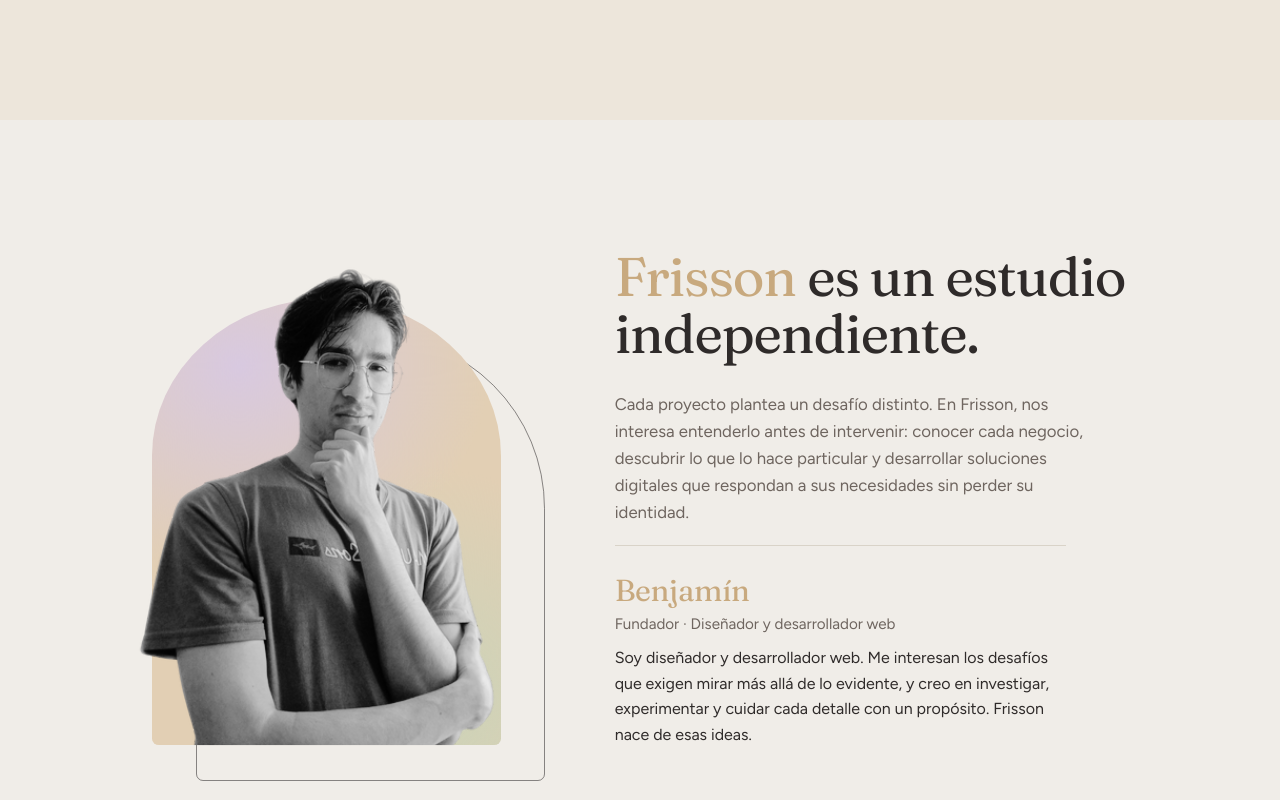
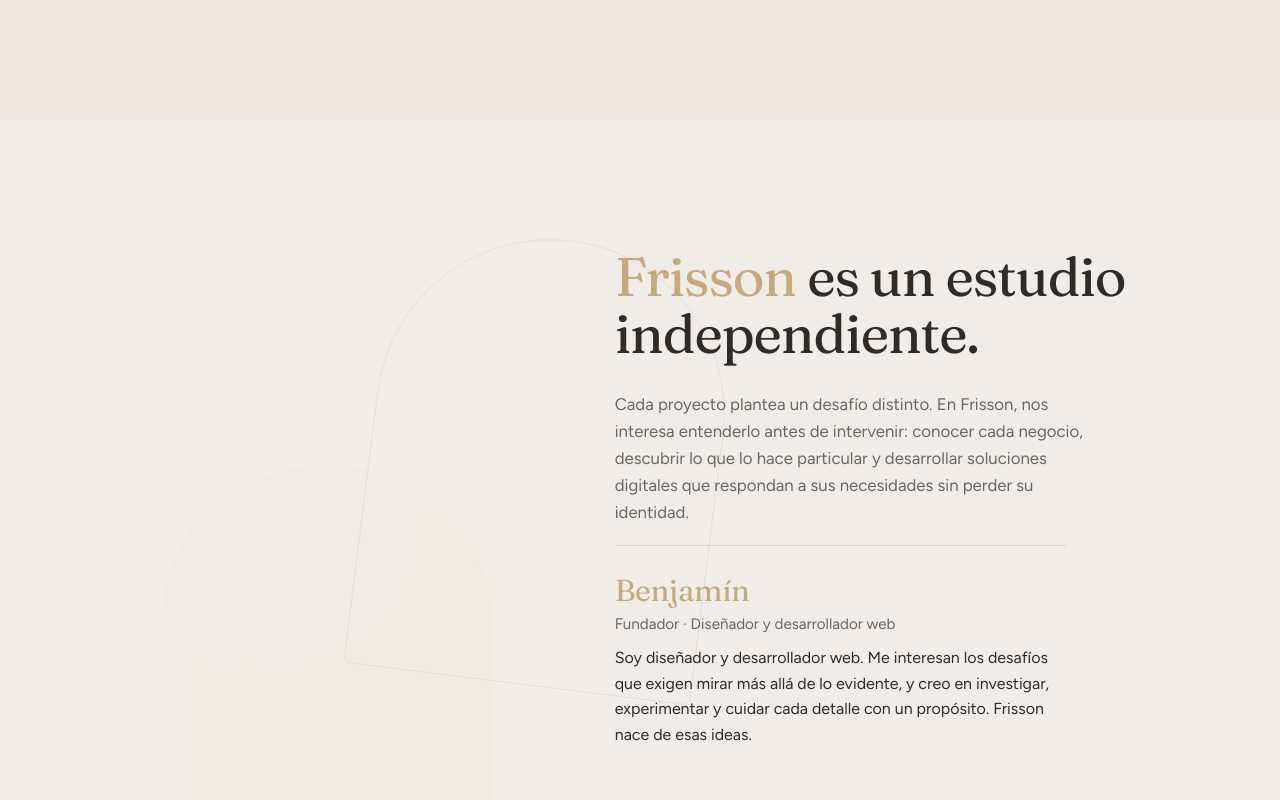
Before and after one commit to FrissonStudio/frisson-studio, a React (Vite) app: page / in a window 1280 px wide. Shown: the part 4540-5340 px from the top of the page. Built offline with nearby package versions, Linux system fonts and the light colour scheme.

Commit message:
animación

```diff
--- a/src/components/Studio/Estudio.jsx
+++ b/src/components/Studio/Estudio.jsx
@@ -1,11 +1,60 @@
+import { useEffect, useRef } from 'react';
 import './Estudio.scss';
 
+// Escribe en --r un valor de 1 (piezas lejos) a 0 (ensambladas).
+// Llega a 0 justo cuando el centro de la sección = centro de la ventana.
+function useAssembleOnScroll(sectionRef, targetRef) {
+    useEffect(() => {
+        const section = sectionRef.current;
+        const target = targetRef.current;
+        if (!section || !target) return;
+
+        const reduce = window.matchMedia('(prefers-reduced-motion: reduce)');
+        if (reduce.matches) return; // --r se queda en 0: todo en su lugar
+
+        let ticking = false;
+
+        const update = () => {
+            ticking = false;
+            const rect = section.getBoundingClientRect();
+            const vh = window.innerHeight;
+
+            const d = rect.top + rect.height / 2 - vh / 2;
+            const range = (vh / 2 + rect.height / 2) * 0.8;
+
+            let r = Math.min(Math.max(d / range, 0), 1);
+            r = r * r * (3 - 2 * r);
+
+            target.style.setProperty('--r', r.toFixed(4));
+        };
+
+        const onScroll = () => {
+            if (!ticking) {
+                ticking = true;
+                requestAnimationFrame(update);
+            }
+        };
+
+        update();
+        window.addEventListener('scroll', onScroll, { passive: true });
+        window.addEventListener('resize', onScroll);
+        return () => {
+            window.removeEventListener('scroll', onScroll);
+            window.removeEventListener('resize', onScroll);
+        };
+    }, [sectionRef, targetRef]);
+}
+
 export default function Estudio() {
+    const sectionRef = useRef(null);
+    const photoRef = useRef(null);
+    useAssembleOnScroll(sectionRef, photoRef);
+
     return (
-        <section className="estudio" id="estudio">
+        <section className="estudio" id="estudio" ref={sectionRef}>
             <div className="estudio__wrap">
                 <div className="estudio__grid">
-                    <div className="estudio__photo">
+                    <div className="estudio__photo" ref={photoRef}>
                         <div className="estudio__shape" aria-hidden="true">
                             <div className="estudio__ring" />
                             <div className="estudio__frame" />
--- a/src/components/Studio/Estudio.scss
+++ b/src/components/Studio/Estudio.scss
@@ -29,6 +29,7 @@ $arch-radius: 999px 999px 40px 40px;
     font-family: $font-sans;
     line-height: 1.6;
     -webkit-font-smoothing: antialiased;
+    overflow-x: clip;
 
     *,
     *::before,
@@ -57,6 +58,7 @@ $arch-radius: 999px 999px 40px 40px;
 
     // ---------- Fotografía ----------
     &__photo {
+        --r: 0; // 0 = ensamblado (estado final y fallback sin JS)
         position: relative;
         width: 100%;
         max-width: 400px;
@@ -74,10 +76,15 @@ $arch-radius: 999px 999px 40px 40px;
         inset: 17% -5% -7% 17%;
         border: 1.1px solid $ink;
         border-radius: $arch-radius;
-        opacity: 0.55;
         pointer-events: none;
+
+        opacity: calc(0.55 * (1 - var(--r) * 1.2));
+        translate: calc(var(--r) * 70%) calc(var(--r) * -30%);
+        rotate: calc(var(--r) * 10deg);
+        will-change: translate, rotate, opacity;
     }
 
+    // Frame: sube desde abajo y crece un poco
     &__frame {
         width: 88%;
         height: 100%;
@@ -91,9 +98,14 @@ $arch-radius: 999px 999px 40px 40px;
             radial-gradient(120% 80% at 25% 15%, $lilac, transparent 60%),
             radial-gradient(100% 80% at 80% 90%, $sage, transparent 65%),
             $sand;
+
+        opacity: calc(1 - var(--r) * 1.3);
+        translate: 0 calc(var(--r) * 40%);
+        scale: calc(1 - var(--r) * 0.08);
+        will-change: translate, scale, opacity;
     }
 
-    // la imagen mantiene su tamaño original y queda por encima
+    // Imagen: la capa más cercana. Llega desde la izquierda/abajo
     &__img {
         position: absolute;
         inset: 0;
@@ -102,6 +114,10 @@ $arch-radius: 999px 999px 40px 40px;
         object-fit: cover;
         object-position: center bottom;
         z-index: 1;
+
+        opacity: calc(1 - var(--r) * 2.2); // aparece antes que las demás
+        translate: calc(var(--r) * -55%) calc(var(--r) * 18%);
+        will-change: translate, opacity;
     }
 
     // ---------- Fotografía ----------
```
